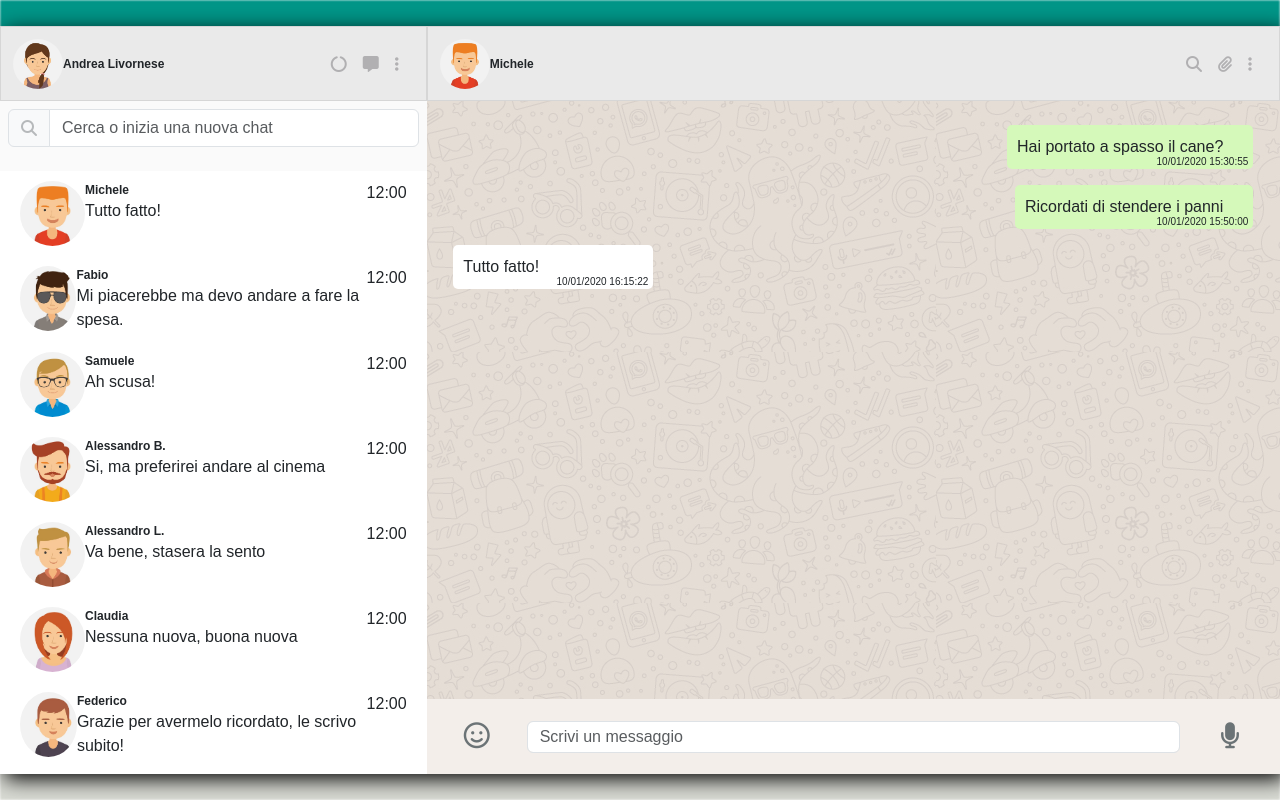
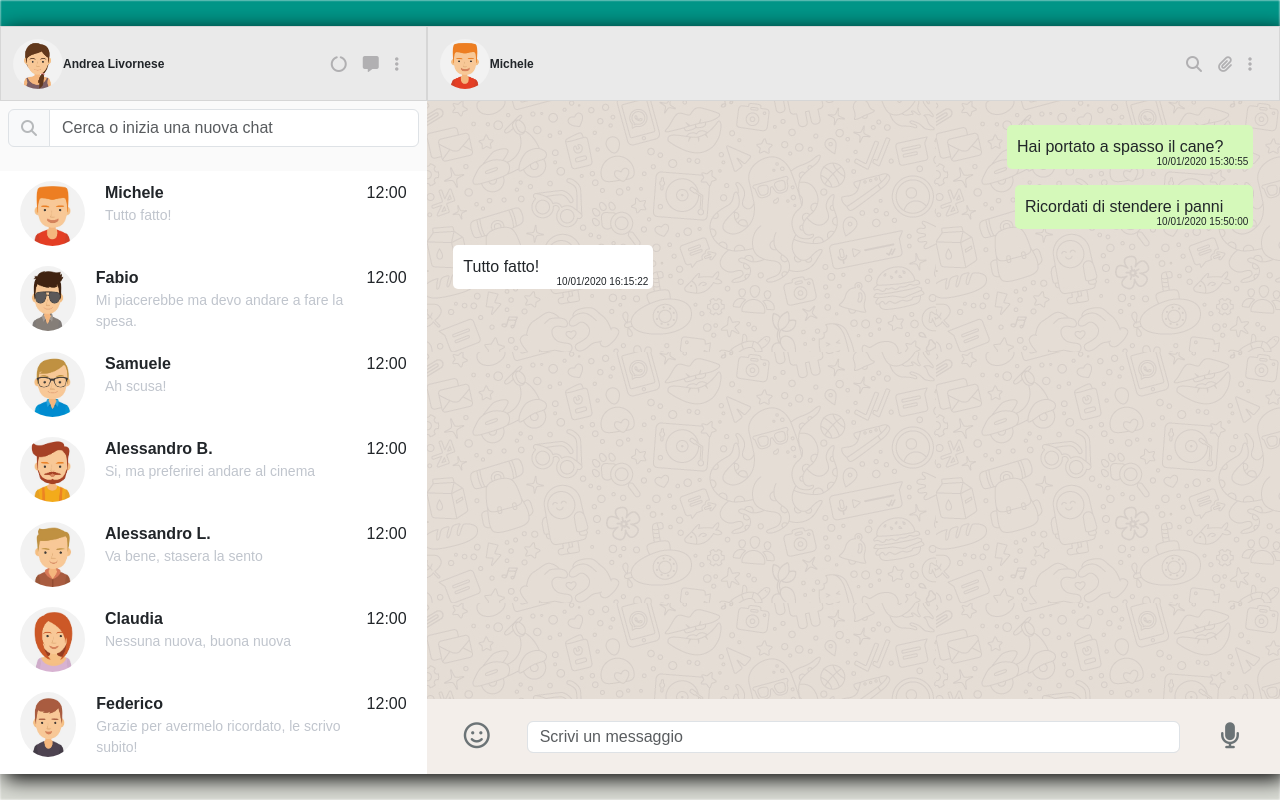
Before and after one commit to AndreaLivornese/vue-boolzapp, a plain HTML site: page index.html in a window 1280 px wide. Drawn offline with nearby package versions, Linux system fonts and the light colour scheme.

Commit message:
ridimensionato font nei nomi dei contatti e dell'ultimo messaggio

```diff
--- a/css/style.css
+++ b/css/style.css
@@ -13,6 +13,7 @@ body{
 }
 
 img{
+    width: 100%;
     height: 100%;
 }
 
@@ -138,7 +139,6 @@ ul{
     padding: 0;
 }
 
-
 #box-list-chat li{
     padding:10px 20px;
     cursor: pointer;
@@ -147,6 +147,24 @@ ul{
 #box-list-chat li:hover{
     background-color: #e9ebeb;
 }
+
+#box-list-chat .chat{
+    display: flex;
+    justify-content: space-between;
+
+    gap:20px;
+}
+
+#box-list-chat .profile-name{
+    font-size: 16px;
+}
+
+#box-list-chat .last-msg{
+    font-size: 14px;
+    color: #c0c5cd;
+}
+
+
 
 
 
--- a/index.html
+++ b/index.html
@@ -78,7 +78,7 @@
                                         @click="selectChat(index)"
                                         v-show="currentChat.messages.length > 0"
                                     >
-                                        <div class="chat d-flex">
+                                        <div class="chat">
                                             <div class="profile-pic">
                                                 <img :src="currentChat.avatar" alt="immagine profilo contatto">
                                             </div>
```
